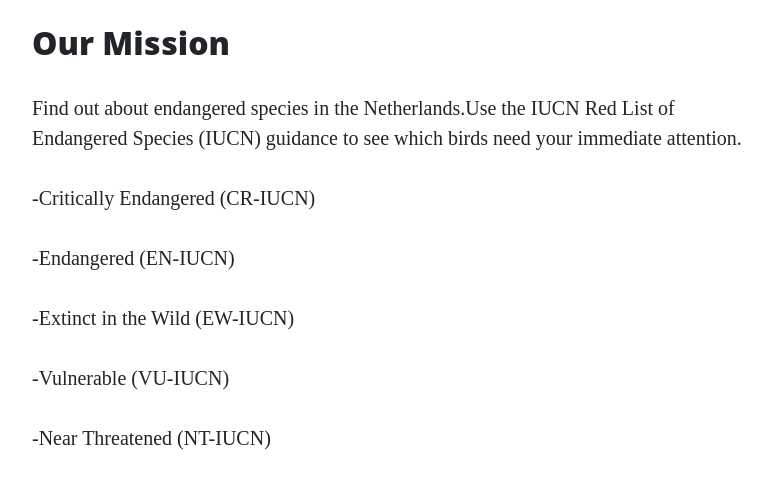
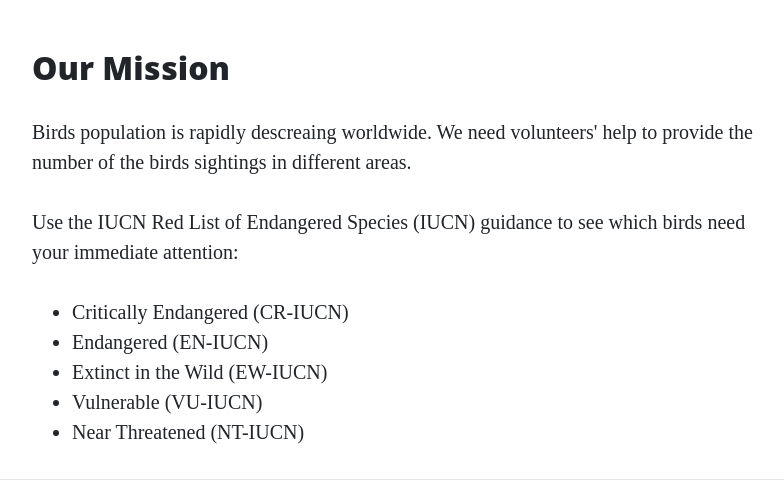
Before and after one commit to Elena-Pakhmurskaia/Milestone_project_3, a Flask app: page / in a window 1280 px wide. Shown: the part 558-1051 px from the top of the page, without its empty margins (243-1027 px from the left). Run offline with Flask 2, Linux system fonts and the light colour scheme; some libraries are stand-ins or nearby versions.

Commit message:
created a call to acrion button, edited the mission statement

```diff
--- a/templates/base.html
+++ b/templates/base.html
@@ -32,14 +32,16 @@
 	</nav>
 
 	<!-- Page Header -->
-	<header class="masthead"  style="background-image: url('../img/family.jpeg)">
+	<header class="masthead"  style="background-image: url('https://www.woodlandtrust.org.uk/media/1646/red-kite-flying-close-up-alamy-bmhfgf-david-j-slater.jpg')">
 		<div class="overlay"></div>
 		<div class="container">
 			<div class="row">
 				<div class="col-lg-8 col-md-10 mx-auto">
 					<div class="site-heading">
 						<h1> Save Birds </h1>
-						<span class="subheading">Volunteer</span>
+						 <a class="btn btn-primary" href="#">Volunteer
+                            <span class="glyphicon glyphicon-chevron-right"></span>
+                        </a>
 					</div>
 				</div>
 			</div>
--- a/templates/index.html
+++ b/templates/index.html
@@ -3,17 +3,16 @@
     <div class="row">
         <div class="col-lg-8 col-md-10 mx-auto">
             <div class="post-preview">
-                <h2 class="post-title">
-                    Our Mission
-                </h2>
-                <p class="post-subtitle">
-                    Find out about endangered species in the Netherlands.Use the IUCN Red List of Endangered Species (IUCN) guidance to see which birds need your immediate attention.
-            <p>-Critically Endangered (CR-IUCN)</p>
-            <p>-Endangered (EN-IUCN)</p>
-            <p>-Extinct in the Wild (EW-IUCN)</p>
-            <p>-Vulnerable (VU-IUCN)</p>
-            <p>-Near Threatened (NT-IUCN)</p>
-                </p>
+                <h2 class="post-title">Our Mission</h2>
+                <p class="post-subtitle">Birds population is rapidly descreaing worldwide. We need volunteers' help to provide the number of the birds sightings in different areas.</p>
+                <p class="post-subtitle">Use the IUCN Red List of Endangered Species (IUCN) guidance to see which birds need your immediate attention: </p>
+                    <ul>
+                        <li>Critically Endangered (CR-IUCN)</li>
+                        <li>Endangered (EN-IUCN)</li>
+                        <li>Extinct in the Wild (EW-IUCN)</li>
+                        <li>Vulnerable (VU-IUCN)</li>
+                        <li>Near Threatened (NT-IUCN)</li>
+                    </ul>
             </div>
         </div>
     </div>
@@ -29,7 +28,7 @@
             </a>
         </div>
         <div class="col-md-5">
-            <h3>{{bird.name}}</h3>
+            <h4>{{bird.name}}</h4>
             <p>{{bird.short_description}}</p>
             <a class="btn btn-primary" href="#">Learn More
             <span class="glyphicon glyphicon-chevron-right"></span>
```
